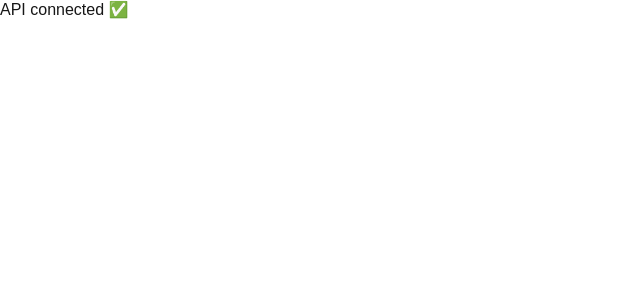
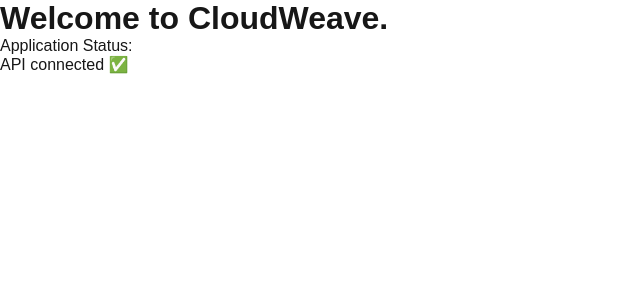
Before and after one commit to bruno7317/cloudweave-frontend, a Next.js app: page / in a window 1280 px wide. Shown: the top 300 px of the page, without its empty margins (0-640 px from the left). Built offline with nearby package versions, Linux system fonts and the light colour scheme.

Commit message:
Testing ArgoCD

```diff
--- a/src/app/page.tsx
+++ b/src/app/page.tsx
@@ -24,6 +24,8 @@
 
   return (
     <main>
+      <h1>Welcome to CloudWeave.</h1>
+      <p>Application Status:</p>
       {apiStatus === null ? (
         <p>Checking API...</p>
       ) : apiStatus ? (
```
